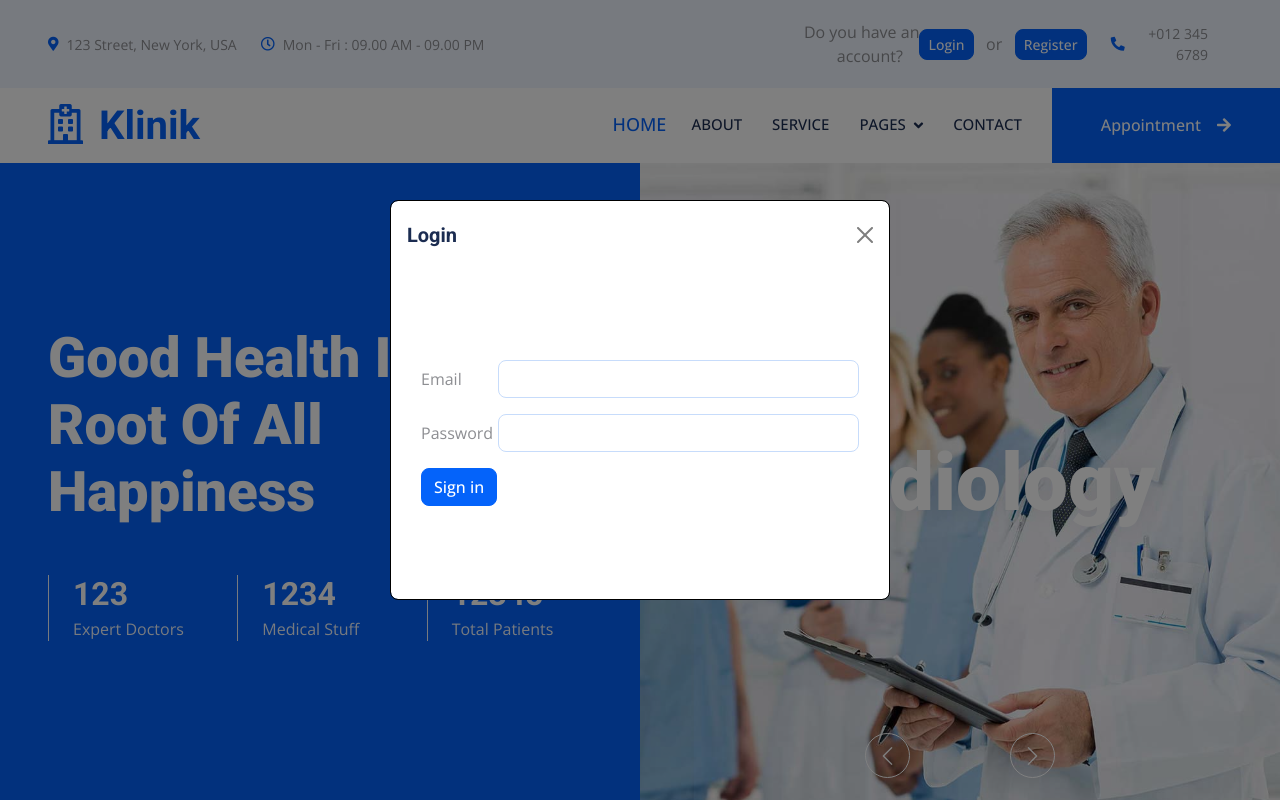
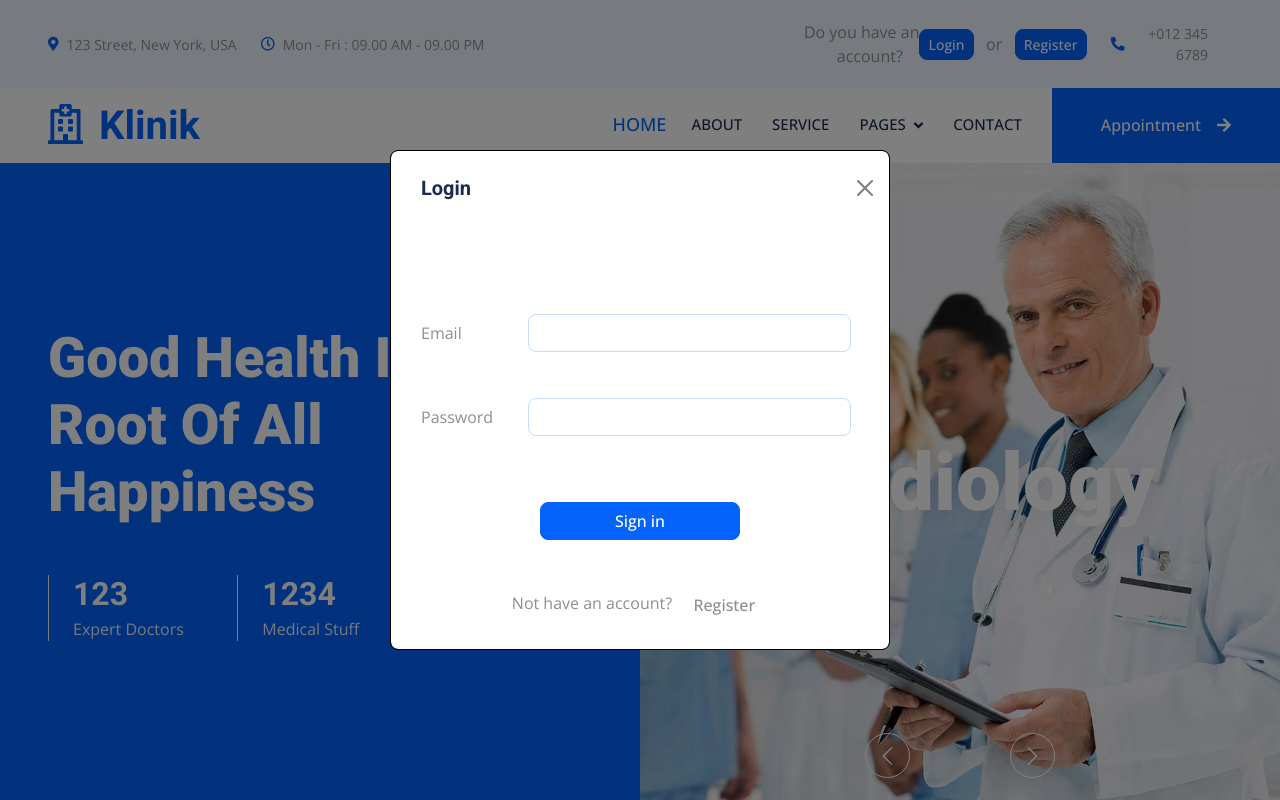
Before and after one commit to vpk79/ReactJS, a React (Vite) app in the folder react_project/: page / in a window 1280 px wide. Both pictures are taken after a click on the button "Login". Shown: the top 800 px of the page. Built offline with nearby package versions, Linux system fonts and the light colour scheme.

Commit message:
added login form

```diff
--- a/react_project/src/components/Main/Topbar.jsx
+++ b/react_project/src/components/Main/Topbar.jsx
@@ -89,24 +89,25 @@ export default function Topbar(){
                                 <label htmlFor="inputEmail3" className="col-sm-2 col-form-label">
                                     Email
                                 </label>
-                                <div className="col-sm-10">
+                                <div className={`${styles.emailInput} col-sm-9`}>
                                     <input type="email" className="form-control" id="inputEmail3" />
                                 </div>
                             </div>
-                            <div className="row mb-3">
+                            <div className={`${styles.formInputs} row mb-3`}>
                                 <label htmlFor="inputPassword3" className="col-sm-2 col-form-label">
                                     Password
                                 </label>
-                                <div className="col-sm-10">
+                                <div className="col-sm-9">
                                     <input type="password" className="form-control" id="inputPassword3" />
                                 </div>
                             </div>
-                            <button type="submit" className="btn btn-primary">
+                            <button type="submit" className={`${styles.btnLogin} btn btn-primary`}>
                                 Sign in
                             </button>
                         </form>
 
-
+                        <p style={{textAlign: 'center', marginTop:'-50px', marginBottom:'-40px'}}>Not have an account?&nbsp;&nbsp;<span><a className="btn" data-bs-toggle="modal"
+                            data-bs-target="#RegisterModal">Register</a></span></p>
                     </div>
                 </div>
             </div>
--- a/react_project/src/components/Main/Topbar.module.css
+++ b/react_project/src/components/Main/Topbar.module.css
@@ -1,6 +1,6 @@
 .loginModal{
     width: 600px;
-    height: 400px;
+    height: 500px;
     display: flex;
     flex-direction: column;
     justify-content: space-evenly;
@@ -10,9 +10,30 @@
 
 .modalHeader{
     border-bottom: none;
+    padding-left: 30px;
     margin-top: -60px;
 }
 
 .loginForm{
     padding: 30px;
+    display: flex;
+    flex-direction: column;
+    gap: 30px
 }
+
+.formInputs{
+    display: flex;
+    gap: 30px;
+}
+
+
+.emailInput{
+    margin-left: 30px;
+}
+
+.btnLogin{
+    margin-top: 20px;
+    width: 200px;
+    text-align: center;
+    align-self: center;
+}
```
